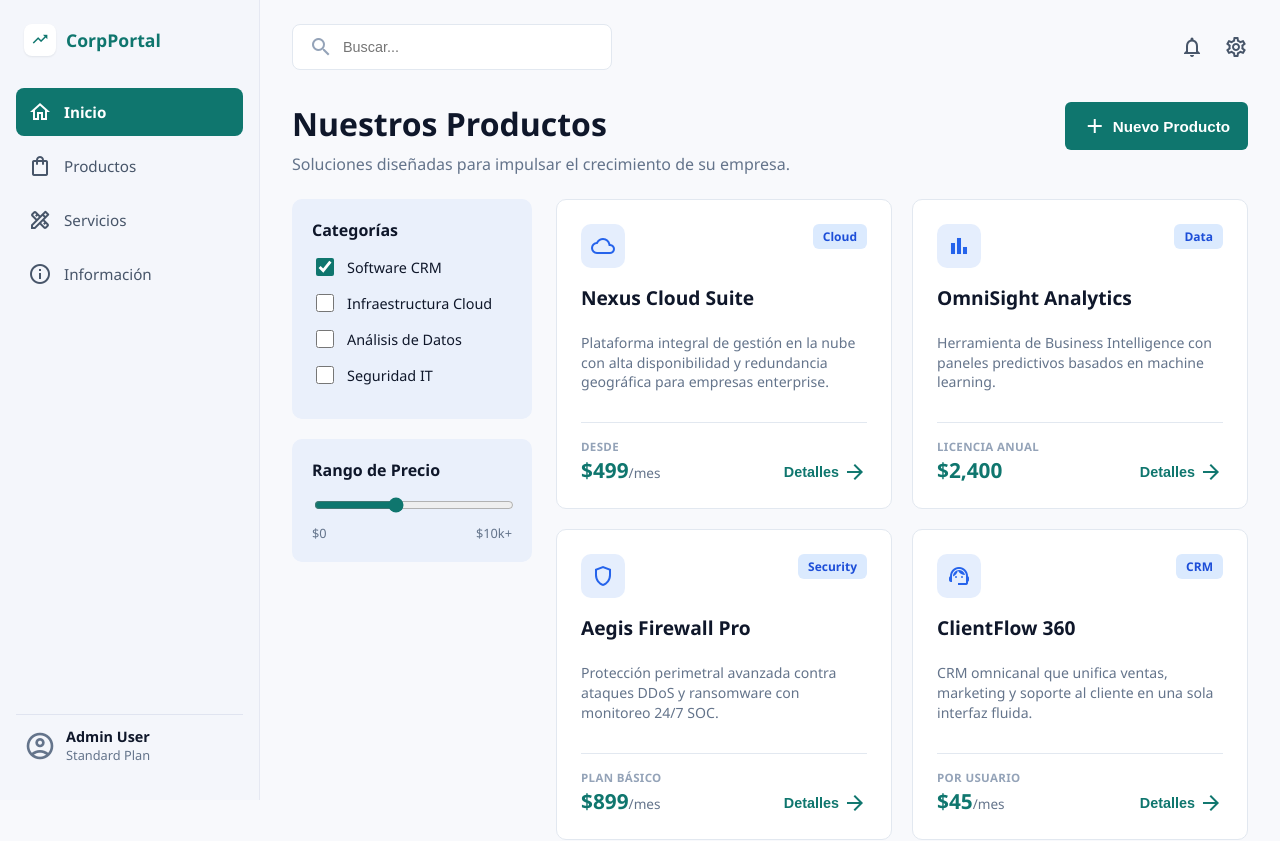
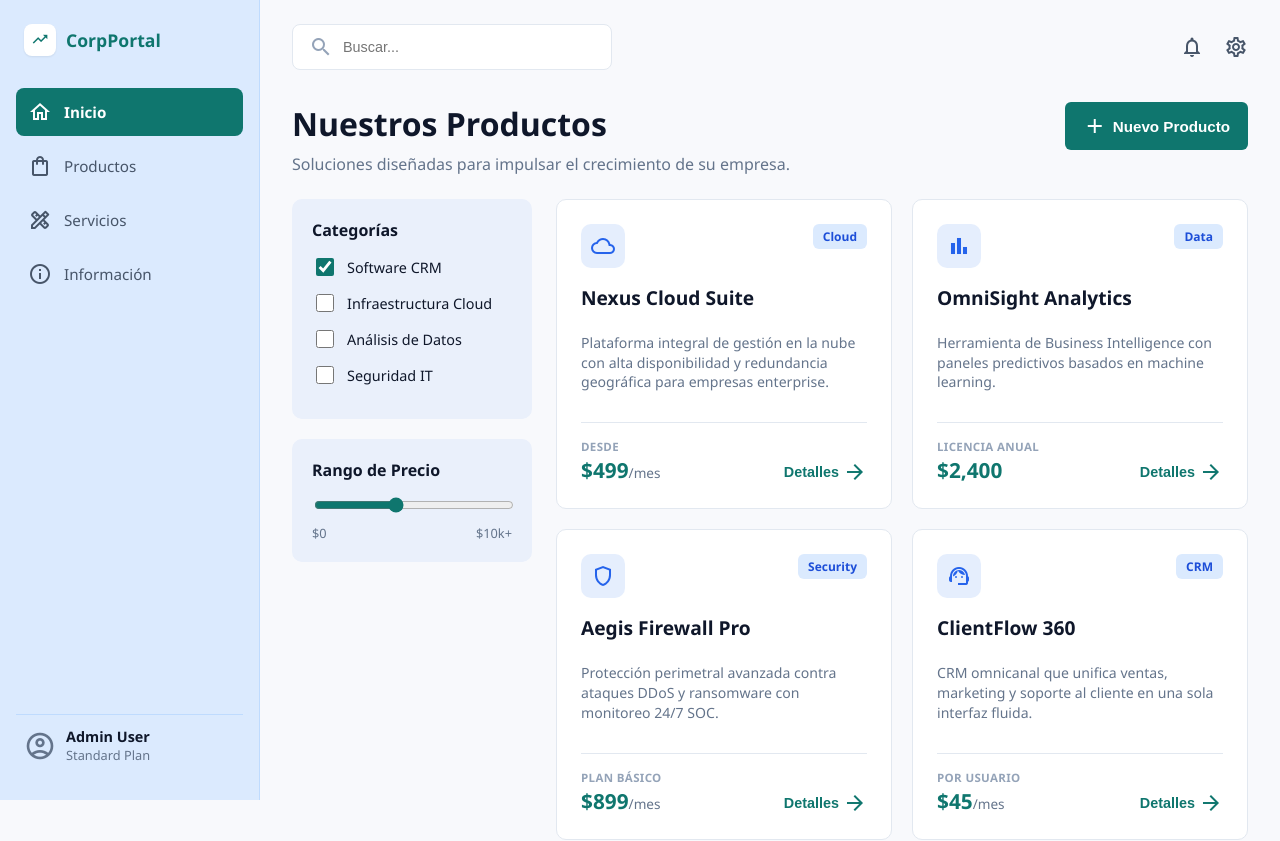
Before and after one commit to ElBatu12/vista-productos, a React (Vite) app: page / in a window 1280 px wide. Shown: the top 841 px of the page. Built offline with nearby package versions, Linux system fonts and the light colour scheme.

Commit message:
Intensificar tono azul del sidebar

```diff
--- a/src/App.css
+++ b/src/App.css
@@ -18,8 +18,8 @@ body {
 .sidebar {
   width: 260px;
   flex-shrink: 0;
-  background-color: #f4f6fb;
-  border-right: 1px solid #e5e8f2;
+  background-color: #dbeafe;
+  border-right: 1px solid #bfdbfe;
   display: flex;
   flex-direction: column;
   padding: 24px 16px;
@@ -76,7 +76,7 @@ body {
 }
 
 .sidebar-nav-item:hover {
-  background-color: #e2e7f5;
+  background-color: #bfdbfe;
 }
 
 .sidebar-nav-item.active {
@@ -90,7 +90,7 @@ body {
   align-items: center;
   gap: 10px;
   padding: 12px 8px;
-  border-top: 1px solid #e0e4f0;
+  border-top: 1px solid #bfdbfe;
   margin-top: 16px;
 }
 
```
